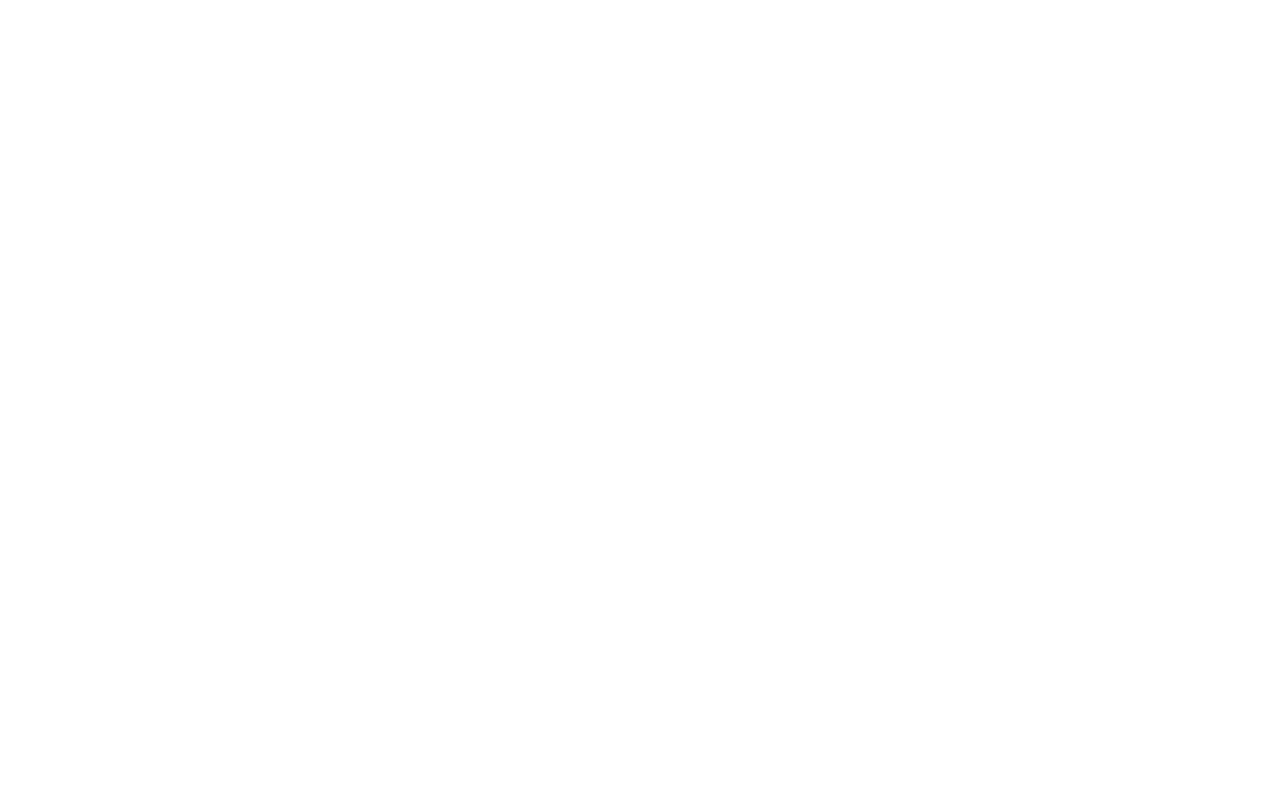
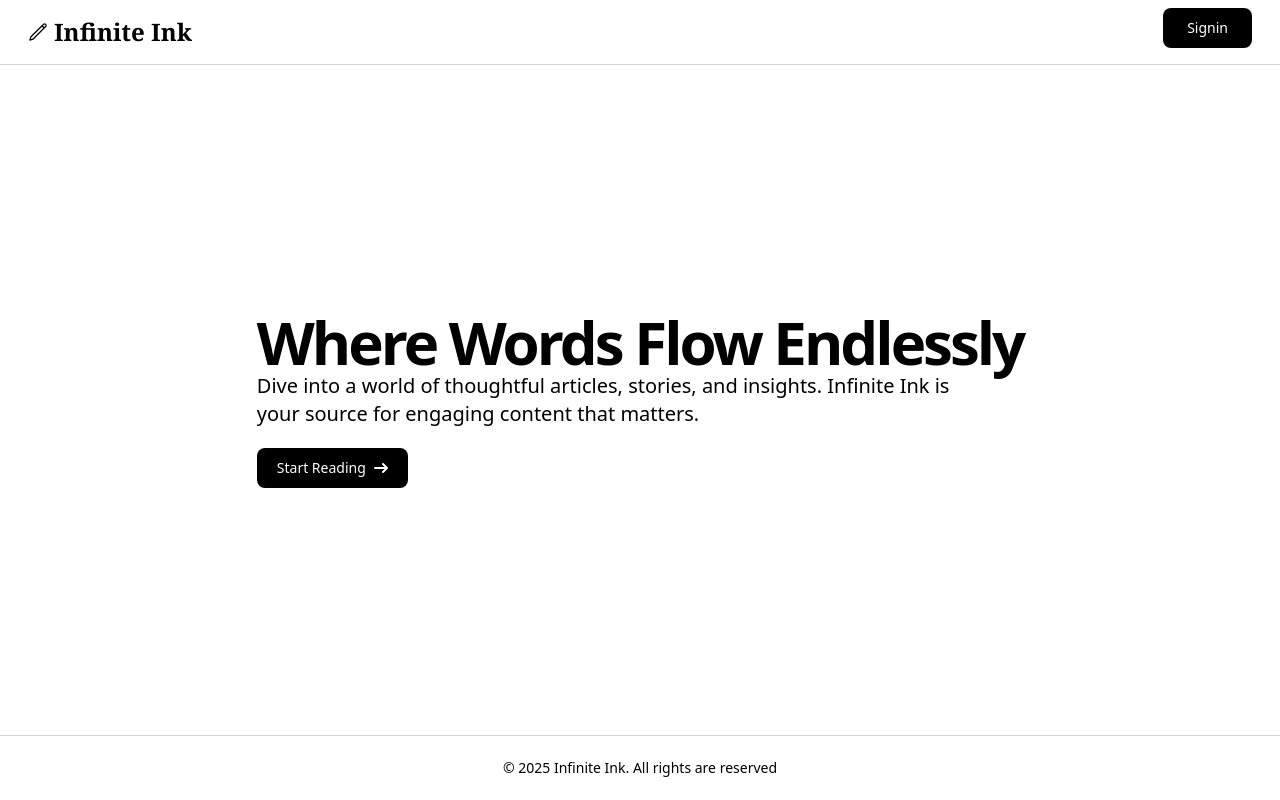
Before and after one commit to therahul94/Infinite_Ink, a React (Vite) app in the folder frontend/: page / in a window 1280 px wide. Before the commit this address had no page. Built offline with nearby package versions, Linux system fonts and the light colour scheme.

Commit message:
added_landing_page

```diff
--- a/frontend/src/App.tsx
+++ b/frontend/src/App.tsx
@@ -1,13 +1,15 @@
 import { BrowserRouter, Route, Routes } from 'react-router-dom';
 import { lazy, Suspense } from 'react';
 import './App.css'
-const Signup = lazy(()=>import('./Pages/Signup'));
-const Signin = lazy(()=>import('./Pages/Signin'));
+const Signup = lazy(() => import('./Pages/Signup'));
+const Signin = lazy(() => import('./Pages/Signin'));
 const Blogs = lazy(() => import('./Pages/Blogs'));
 const BlogDesc = lazy(() => import('./Pages/BlogDesc'));
 const Publish = lazy(() => import('./Pages/Publish'));
 import { SkeletonsList } from './Pages/Blogs';
 import BlogDescSkeleton from './Components/BlogDescSkeleton';
+import Spinner from './Components/Spinner';
+const Landing = lazy(() => import('./Pages/Landing'));
 
 function App() {
 
@@ -15,6 +17,13 @@
     <>
       <BrowserRouter>
         <Routes>
+          <Route path='/' element={
+            <Suspense fallback={
+              <SpinnerFallback />
+            }>
+              <Landing />
+            </Suspense>
+          } />
           <Route path='/signup' element={<Signup />} />
           <Route path='/signin' element={<Signin />} />
           <Route path='/blogs' element={
@@ -32,7 +41,7 @@
             </Suspense>
           } />
           <Route path='/publishblog' element={
-            <Suspense fallback={<>loading...</>}>
+            <Suspense fallback={<SpinnerFallback />}>
               <Publish />
             </Suspense>
           } />
@@ -42,4 +51,8 @@
   )
 }
 
+function SpinnerFallback() {
+  return <div className='h-screen w-full flex justify-center items-center'><Spinner /></div>
+}
+
 export default App
--- a/frontend/src/Components/Appbar.tsx
+++ b/frontend/src/Components/Appbar.tsx
@@ -3,7 +3,7 @@
 
 const Appbar = ({ publishpage }: { publishpage?: boolean }) => {
     return (
-        <div className=" w-full h-8 md:h-12 py-7 md:py-8  bg-white border-b-2 border-b-gray-300 flex flex-col justify-center">
+        <div className=" w-full h-8 md:h-12 py-7 md:py-8  bg-white border-b border-b-gray-300 flex flex-col justify-center">
             <div className="px-3 md:px-7 grid grid-cols-2">
                 <Link to="/blogs" className="text-lg md:text-2xl font-bold flex flex-col justify-center font-serif">Infinite Ink</Link>
                 <div className="flex justify-end items-center">
--- a/frontend/src/Components/AuthButton.tsx
+++ b/frontend/src/Components/AuthButton.tsx
@@ -6,9 +6,9 @@
 }
 const AuthButton = ({buttonVal, onClick}: AuthbuttonInterface) => {
   return (
-    <div>
-      <button type="button" onClick={onClick} className="text-white w-full bg-black hover:bg-black focus:outline-none focus:ring-4 focus:ring-gray-300 font-medium rounded-lg text-sm px-5 py-2.5 me-2 mb-2 dark:bg-black dark:hover:bg-black dark:focus:ring-black dark:border-black">{buttonVal}</button>
-    </div>
+    <div className="h-full flex flex-col justify-end">
+      <button type="button" onClick={onClick} className="text-white w-full bg-black hover:bg-black focus:outline-none focus:ring-4 focus:ring-gray-300 font-medium rounded-lg text-sm px-5 py-2.5 me-2 mb-2">{buttonVal}</button>
+      </div>
   )
 }
 
--- /dev/null
+++ b/frontend/src/Pages/Landing.tsx
@@ -0,0 +1,69 @@
+import { Link, useNavigate } from "react-router-dom"
+import AuthButton from "../Components/AuthButton"
+
+
+const Landing = () => {
+    return (
+        <div>
+            <LandingHeader />
+            <LandingBody />
+            <LandingFooter />
+        </div>
+    )
+}
+
+
+function LandingHeader() {
+    const navigate = useNavigate();
+    return (
+        <div className="fixed top-0 w-full h-8 md:h-12 py-7 md:py-8  bg-white border-b border-b-gray-300 flex flex-col justify-center">
+            <div className="px-3 md:px-7 grid grid-cols-2">
+                <Link to="/" className="flex justify-start items-center ">
+                    <img src="/pencil.svg" alt="" className="w-5 h-5" />
+                    <div className="text-lg md:text-2xl font-bold font-serif ml-1.5">
+                        Infinite Ink</div></Link>
+                <div className="flex justify-end">
+                    <AuthButton buttonVal="Signin" onClick={() => navigate("/signin")} />
+                </div>
+            </div>
+        </div>
+    )
+}
+
+function LandingBody() {
+    const navigate = useNavigate();
+    function handleNavigation() {
+        localStorage.getItem('token') ? navigate("blogs") : navigate("signin");
+    }
+    return <div className="flex justify-center items-center h-dvh">
+        <div>
+            <div className="">
+                <h1 className="text-3xl font-bold tracking-tighter sm:text-5xl xl:text-6xl/none">
+                    Where Words Flow Endlessly
+                </h1>
+                <p className="max-w-[700px] text-muted-foreground md:text-xl">
+                    Dive into a world of thoughtful articles, stories, and insights. Infinite Ink is your source for
+                    engaging content that matters.
+                </p>
+            </div>
+            <div className="mt-5">
+                <button type="button" onClick={handleNavigation} className="text-white bg-black hover:bg-black focus:ring-4 focus:outline-none focus:ring-black font-medium rounded-lg text-sm px-5 py-2.5 text-center inline-flex items-center">
+                    Start Reading
+                    <svg className="rtl:rotate-180 w-3.5 h-3.5 ms-2" aria-hidden="true" xmlns="http://www.w3.org/2000/svg" fill="none" viewBox="0 0 14 10">
+                        <path stroke="currentColor" stroke-linecap="round" stroke-linejoin="round" stroke-width="2" d="M1 5h12m0 0L9 1m4 4L9 9" />
+                    </svg>
+                </button>
+            </div>
+        </div>
+    </div>
+}
+
+function LandingFooter() {
+    return (
+        <div className="fixed bottom-0 h-8 md:h-12 py-7 md:py-8 bg-white w-full border-t border-t-gray-300 flex justify-center items-center text-xs md:text-sm">
+            © {new Date().getFullYear()} Infinite Ink. All rights are reserved
+        </div>
+    )
+}
+
+export default Landing
--- a/frontend/src/Pages/Signin.tsx
+++ b/frontend/src/Pages/Signin.tsx
@@ -64,7 +64,7 @@
                         </div>
                     </div>
                 </div>
-                <div className='invisible lg:visible'>
+                <div className='hidden lg:block'>
                     <Quotes />
                 </div>
             </div>
--- a/frontend/src/Pages/Signup.tsx
+++ b/frontend/src/Pages/Signup.tsx
@@ -69,7 +69,7 @@
                         </div>
                     </div>
                 </div>
-                <div className='invisible lg:visible'>
+                <div className='hidden lg:block'>
                     <Quotes />
                 </div>
             </div>
```
Also changed, not shown: frontend/public/pencil.svg (added).
